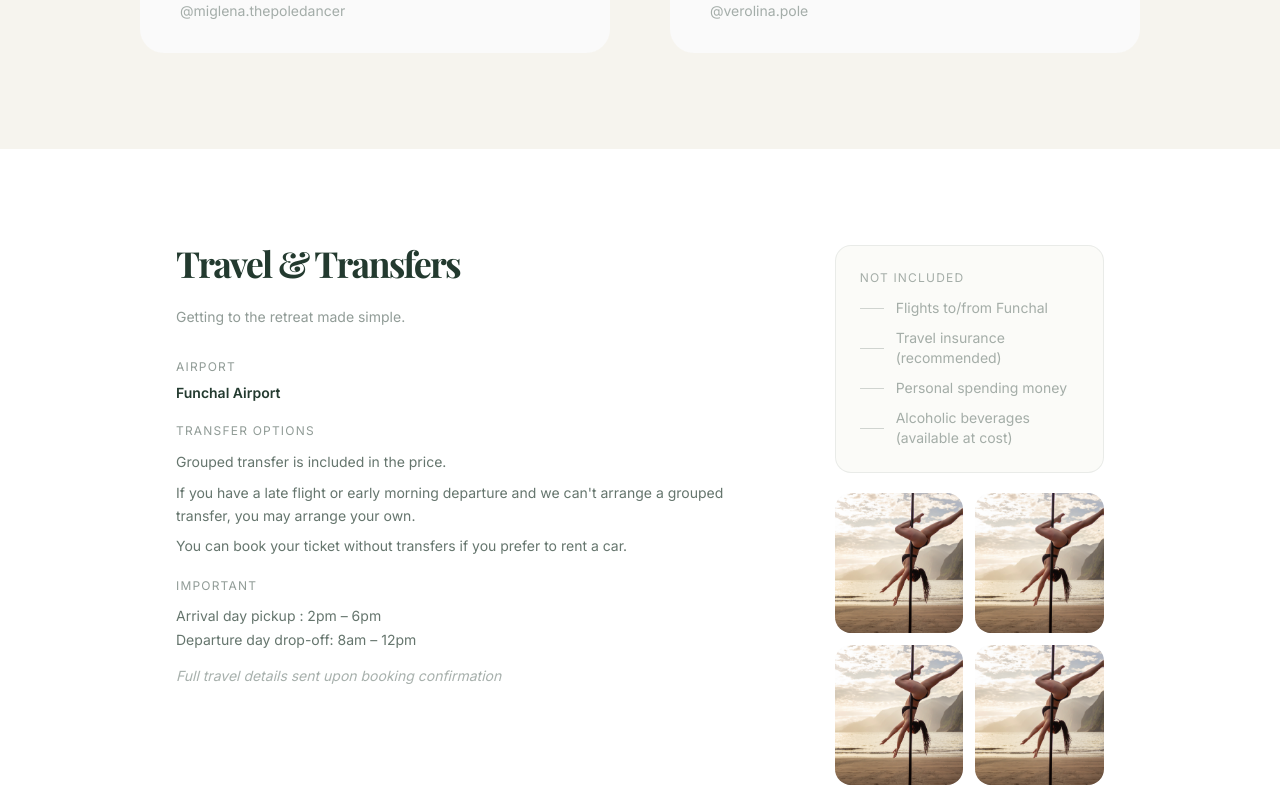
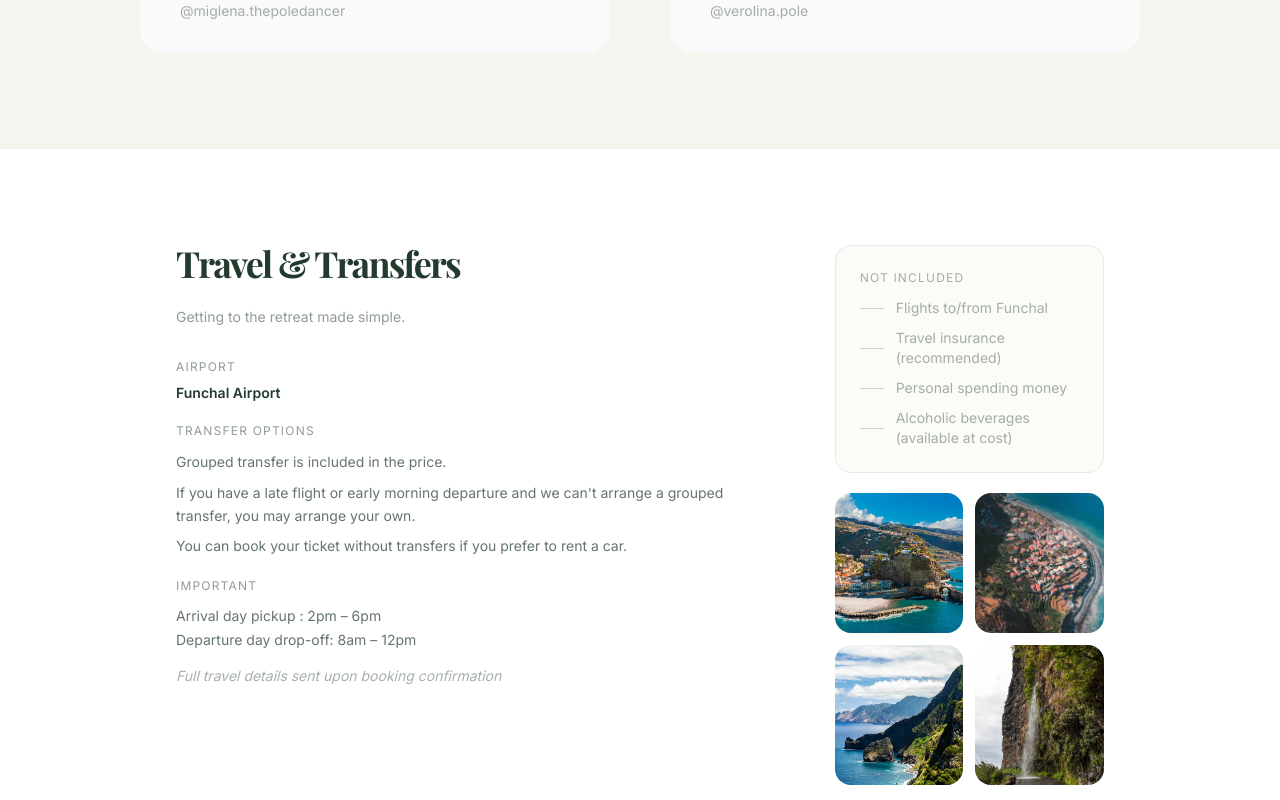
Before and after one commit to Andrianjaka-Tony/madeira-creative-vllage, a Next.js app: page / in a window 1280 px wide. Shown: the part 11200-12000 px from the top of the page. Built offline with nearby package versions, Linux system fonts and the light colour scheme; a web font is replaced by a local one.

Commit message:
home: integrate travel images in travel section

```diff
--- a/src/components/home/travel-section.tsx
+++ b/src/components/home/travel-section.tsx
@@ -6,10 +6,10 @@ const notIncluded = [
 ];
 
 const gridImages = [
-  "Women by the pool",
-  "Villa exterior",
-  "Aerial villa view",
-  "Madeira coastline",
+  { src: "/images/travel/travel-1.jpeg", alt: "Women by the pool" },
+  { src: "/images/travel/travel-2.jpg", alt: "Villa exterior" },
+  { src: "/images/travel/travel-3.jpg", alt: "Aerial villa view" },
+  { src: "/images/stay/stay-2.png", alt: "Madeira coastline" },
 ];
 
 export function TravelSection() {
@@ -76,11 +76,11 @@ export function TravelSection() {
 
         {/* 2×2 image grid */}
         <div className="grid grid-cols-2 gap-3">
-          {gridImages.map((alt) => (
-            <div key={alt} className="rounded-2xl overflow-hidden" style={{ height: 140 }}>
+          {gridImages.map((img) => (
+            <div key={img.alt} className="rounded-2xl overflow-hidden" style={{ height: 140 }}>
               <img
-                src="/images/hero.png"
-                alt={alt}
+                src={img.src}
+                alt={img.alt}
                 className="w-full h-full object-cover"
               />
             </div>
```
